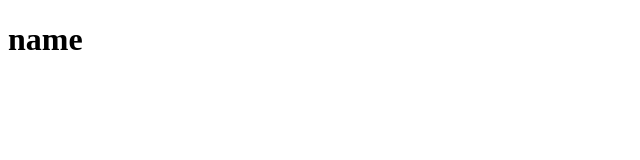
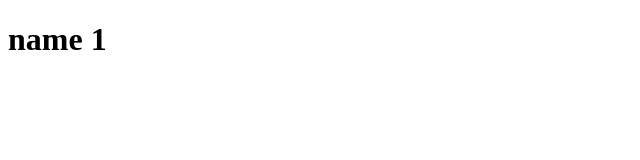
Before and after one commit to SaveliyPletenev/Git-1, a plain HTML site: page pages/about.html in a window 1280 px wide. Shown: the full height of the page, 0-640 px from the left. Drawn offline with Linux system fonts and the light colour scheme.

Commit message:
feat: the page was reset

```diff
--- a/pages/about.html
+++ b/pages/about.html
@@ -7,6 +7,6 @@
    <title>Document</title>
 </head>
 <body>
-   <h1>name</h1>
+   <h1>name 1</h1>
 </body>
 </html>
```
